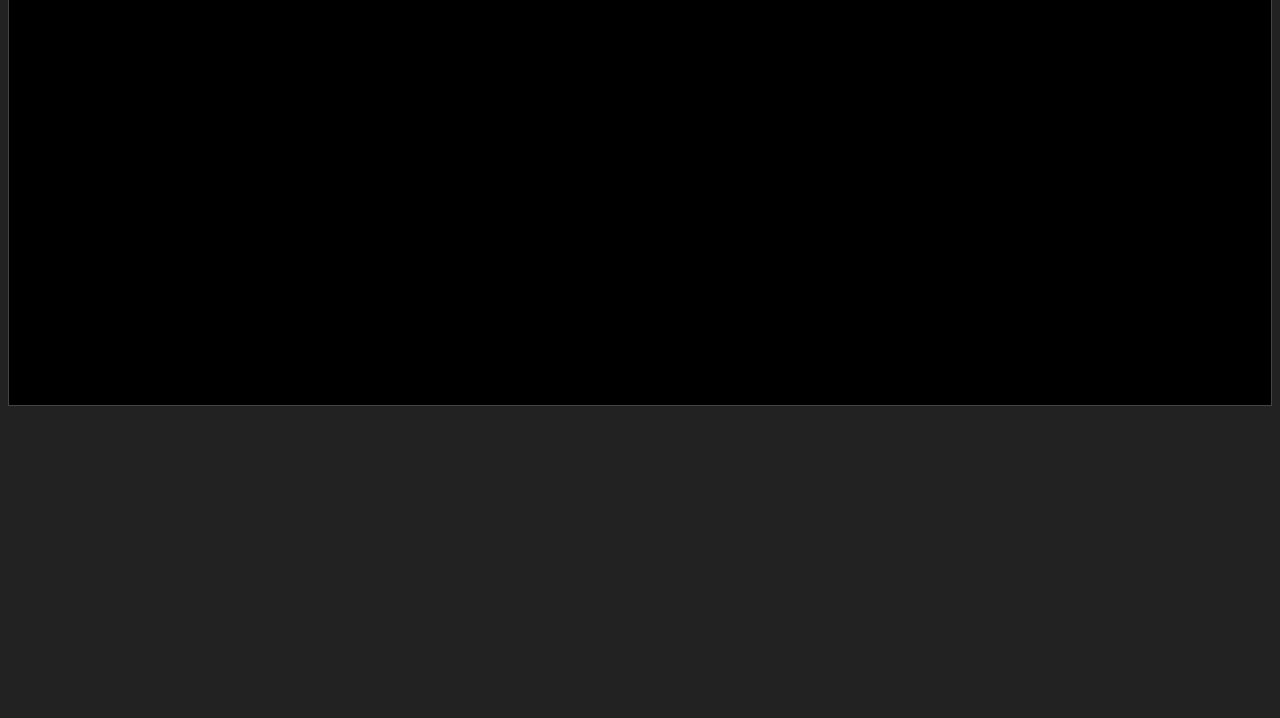
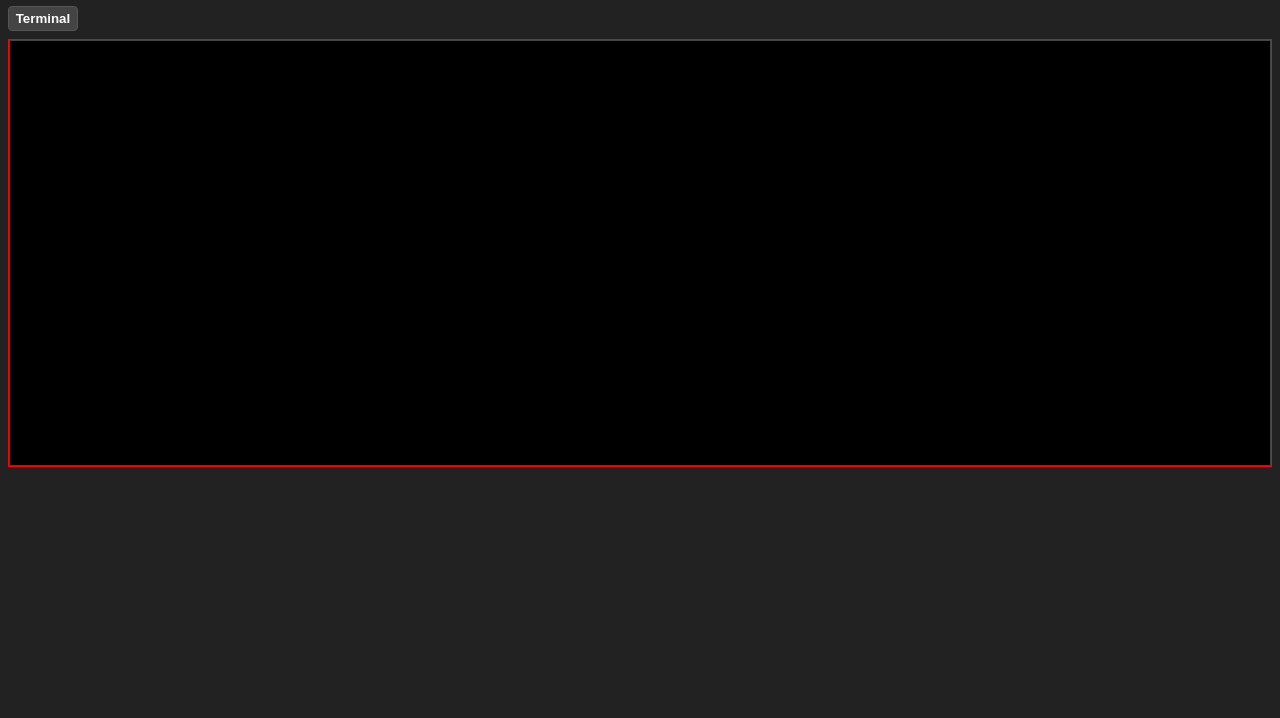
Before and after one commit to fahmidur/sfr-lisp-r1, a website: page wasm_webdriver/index.html in a window 1280 px wide. Shown: the part 82-800 px from the top of the page. Drawn offline with nearby package versions, Linux system fonts and the light colour scheme.

Commit message:
wasm-driver. css

```diff
--- a/wasm_webdriver/index.html
+++ b/wasm_webdriver/index.html
@@ -5,25 +5,68 @@
     <meta name="viewport" content="width=device-width" />
     <title>SFR-Lisp Wasm WebDriver</title>
     <style>
+      html, body {
+        padding: 0px;
+        margin: 0px;
+        height: 100%;
+      }
       body {
         background-color: #222;
         color: #fff;
-        font-family: monospace;
+        font-family: 'Courier New', 'Ubuntu Mono', monospace !important;
         scrollbar-color: #ddd #000;
         scrollbar-width: thin;
+        display: flex;
+        flex-direction: column;
       }
       #terminal {
         border: 1px solid #444;
         background-color: #000;
         padding: 0.5em;
       }
+      .tab-body {
+      }
+      .container {
+        flex-grow: 1;
+        padding: 0.5em;
+      }
+      .tab-head {
+        padding-bottom: 0.5em;
+      }
+      .tab-head button {
+        background-color: #444;
+        border: 1px solid #555;
+        color: #fff;
+        padding: 0.3em;
+        padding-left: 0.5em;
+        padding-right: 0.5em;
+        border-radius: 0.3em;
+        margin-right: 0.5em;
+        font-weight: bold;
+        cursor: pointer;
+      }
+      .tab-head button:hover {
+        border: 1px solid orange;
+        color: orange;
+      }
+      .terminal-holder {
+        border: 1px solid red;
+      }
     </style>
   <link rel="stylesheet" href="node_modules/@xterm/xterm/css/xterm.css" />
   <script src="node_modules/@xterm/xterm/lib/xterm.js"></script>
   </head>
   <body>
-    <h1>SFR-Lisp Wasm WebDriver</h1>
-    <div id='terminal'></div>
+    <div class='container'>
+      <h1>SFR-Lisp Wasm WebDriver</h1>
+
+      <div class='tab-head'>
+        <button>Terminal</button>
+      </div>
+      <div class='tab-body'>
+        <div class='terminal-holder'><div id='terminal'></div></div>
+      </div>
+    </div>
     <script src='main.js'></script>
   </body>
 </html>
```
